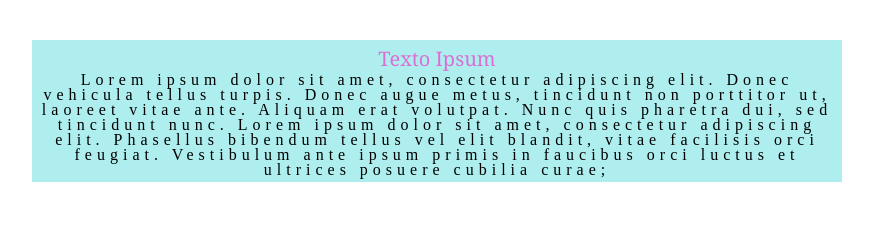
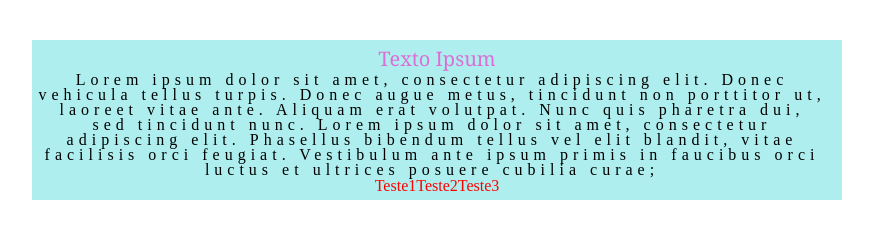
Before and after one commit to Viviane-Silva/Iniciando-HTML-e-CSS, a plain HTML site: page tela/index.html in a window 1280 px wide. Shown: the whole page, without its empty margins (203-1076 px from the left). Drawn offline with Linux system fonts and the light colour scheme.

Commit message:
construção css

```diff
--- a/tela/index.html
+++ b/tela/index.html
@@ -22,6 +22,11 @@
             Phasellus bibendum tellus vel elit blandit, vitae facilisis orci feugiat.
             Vestibulum ante ipsum primis in faucibus orci luctus et ultrices posuere cubilia curae;
          </p>
+         <ul class="lista">
+             <li>Teste1</li>
+             <li class="item">Teste2</li>
+             <li>Teste3</li>
+         </ul>
 
      </div>
 
--- a/tela/style.css
+++ b/tela/style.css
@@ -32,4 +32,15 @@ html,body{
 .artigo p{
     line-height: 15px;
     letter-spacing: 5px;
+    margin-right: 10px;
 }
+
+.lista{
+    display: inline-flex;
+    /* list-style-position: inside; */
+    list-style-type: none;
+}
+/* a ordem de prioridade vem de quando mais especifico for da classe para o elemnto, para aplicar o css */
+.lista li{
+    color: red;
+}
```
